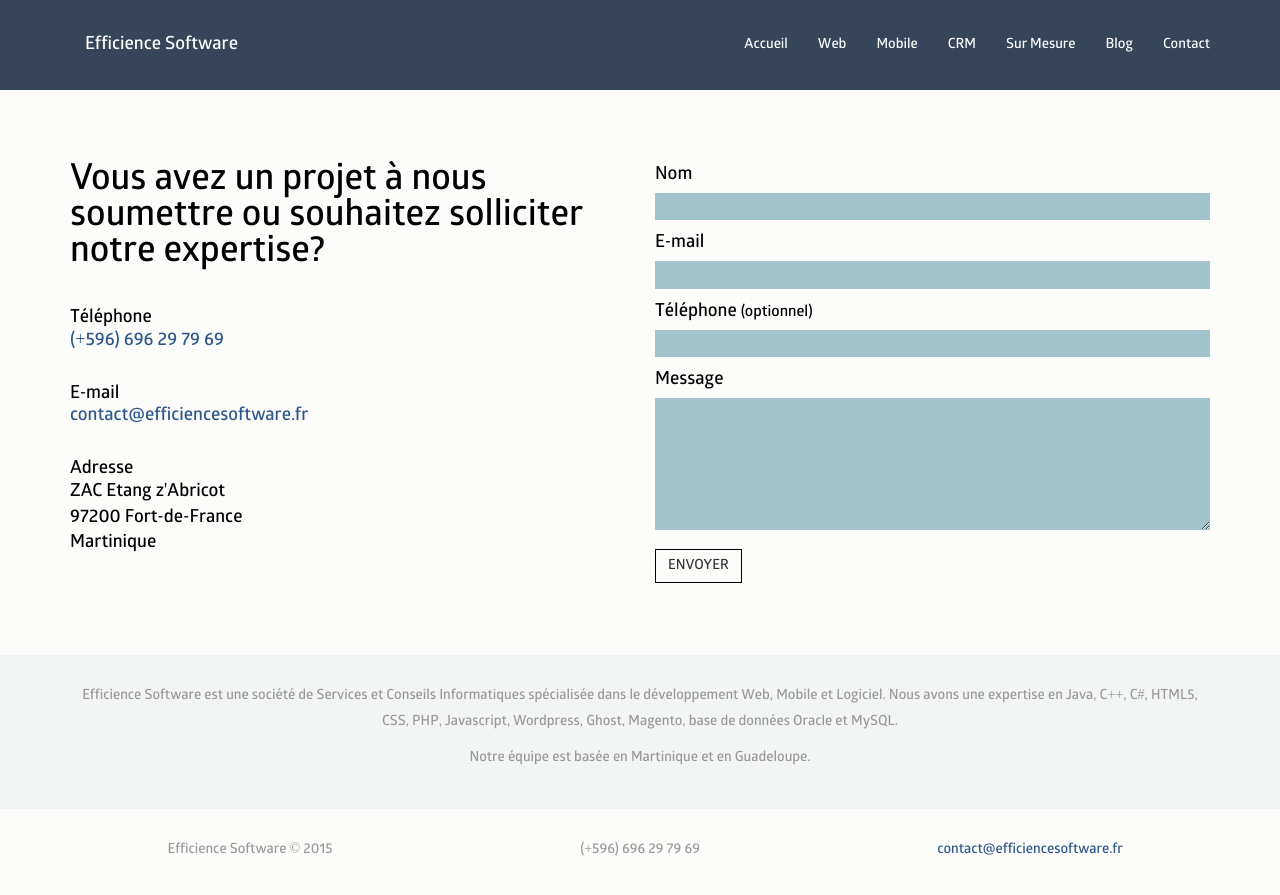
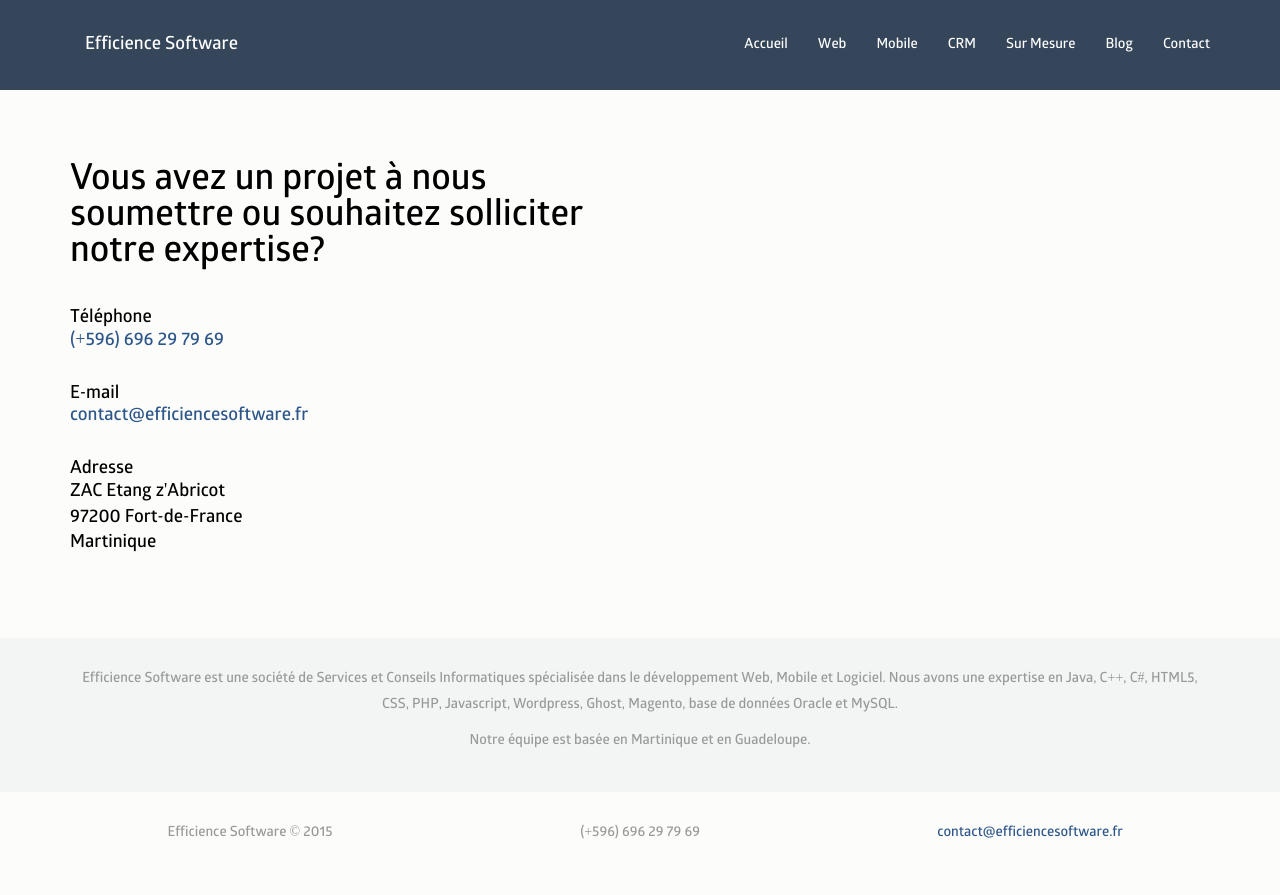
Before and after one commit to efficience-software/efficience-software.github.io, a Jekyll site: the page built from contact.html, in a window 1280 px wide. Shown: the top 895 px of the page. Built offline with Jekyll 4.4.1, drawn with Linux system fonts in a browser that asks for light colours; nearby versions of some CDN libraries; some web fonts are replaced.

Commit message:
fix og & contact

```diff
--- a/_config.yml
+++ b/_config.yml
@@ -6,6 +6,8 @@
     Efficience Software aide votre entreprise à atteindre ses objectifs en vous accompagnant dans le choix et la mise en oeuvre de solutions adaptées à vos besoins.
 baseurl: ""
 url: http://www.efficiencesoftware.fr
+
+img: /img/connection.png
 
 # Build settings
 markdown: kramdown
--- a/_includes/head.html
+++ b/_includes/head.html
@@ -15,6 +15,10 @@
 
     <!-- Custom Fonts -->
     <link rel="stylesheet" href="//maxcdn.bootstrapcdn.com/font-awesome/4.3.0/css/font-awesome.min.css">
+
+    <meta property="og:type" content="article"/>
+    <meta property="og:image" content="{% if page.img %}{{ page.img }}{% else %}{{ site.img }}{% endif %}"/>
+    <meta property="og:site_name" content="Efficience Software"/>
 
 	<script>
 		(function(i,s,o,g,r,a,m){i['GoogleAnalyticsObject']=r;i[r]=i[r]||function(){
--- a/contact.html
+++ b/contact.html
@@ -6,7 +6,7 @@
 text-intro: Nous sommes disponibles pour répondre à vos <span class="red-emphasize">questions</span>
 more-text: contactez-nous
 ---
-    <div class="row">
+  <div class="row">
 		<div class="col-xs-12 col-md-6">
 			<div class="row">
 				<div class="col-md-12">
@@ -32,38 +32,4 @@
 				</div>
 			</div>
 		</div>
-		<div class="col-xs-12 col-md-6">
-			<form id="contact-form" novalidate>
-				<div class="control-group">
-					<label class="control-label">Nom</label>
-					<div class="controls">
-				  		<input type="text" id="name" data-validation-required-message="Merci de renseigner votre nom" required/>
-				  		<p class="help-block text-danger"></p>
-					</div>
-			  	</div>
-				<div class="control-group">
-					<label class="control-label">E-mail</label>
-					<div class="controls">
-						<input type="email" id="email" data-validation-required-message="Merci de renseigner votre e-mail" data-validation-email-message="l'adresse email n'est pas valide" required/>
-						<p class="help-block text-danger"></p>
-					</div>
-				</div>
-				<div class="control-group">
-					<label class="control-label">Téléphone <span class="small">(optionnel)</span></label>
-					<div class="controls">
-				  		<input type="tel" id="phone"/>
-				  		<p class="help-block text-danger"></p>
-					</div>
-			  	</div>
-				<div class="control-group">
-					<label class="control-label">Message</label>
-					<div class="controls">
-						<textarea type="tel" id="message" rows="5" data-validation-required-message="En quoi pouvons-nous vous être utile?" required></textarea>
-				  		<p class="help-block text-danger"></p>
-					</div>
-			  	</div>
-				<div id="result"></div>
-				<button type="submit" id="submit-contact" class="btn btn-default">Envoyer</button>
-			</form>
-		</div>
-    </div>
+  </div>
--- a/css/main.css
+++ b/css/main.css
@@ -2,7 +2,7 @@
     font-family: bebas;
 	src: url('/fonts/bebas/BebasNeueRegular.eot'); /* IE9 Compat Modes */
 	src: url('/fonts/bebas/BebasNeueRegular.eot?#iefix') format('embedded-opentype'),
-		url('/fonts/glober/BebasNeueRegular.otf')  format('opentype'),
+		url('/fonts/bebas/BebasNeueRegular.otf')  format('opentype'),
 		url('/fonts/bebas/BebasNeueRegular.woff') format('woff'),
 		url('/fonts/bebas/BebasNeueRegular.ttf')  format('truetype'),
 		url('/fonts/bebas/BebasNeueRegular.svg#BebasNeueRegular') format('svg');
```
